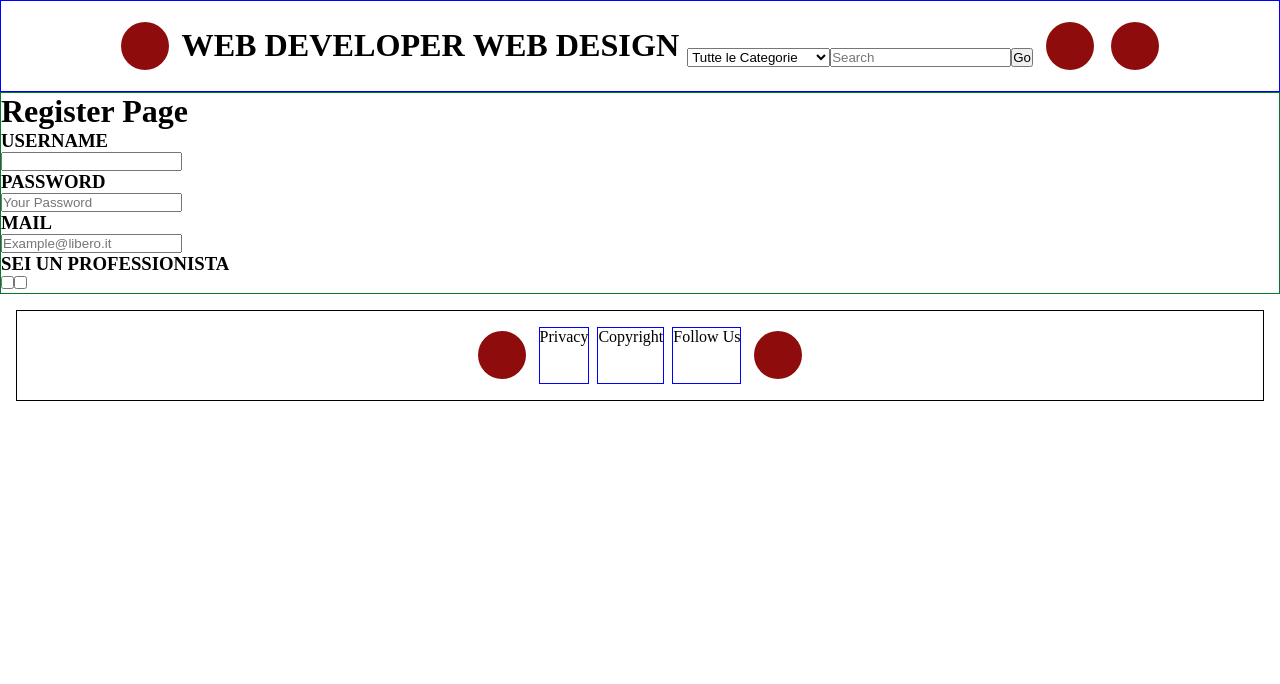
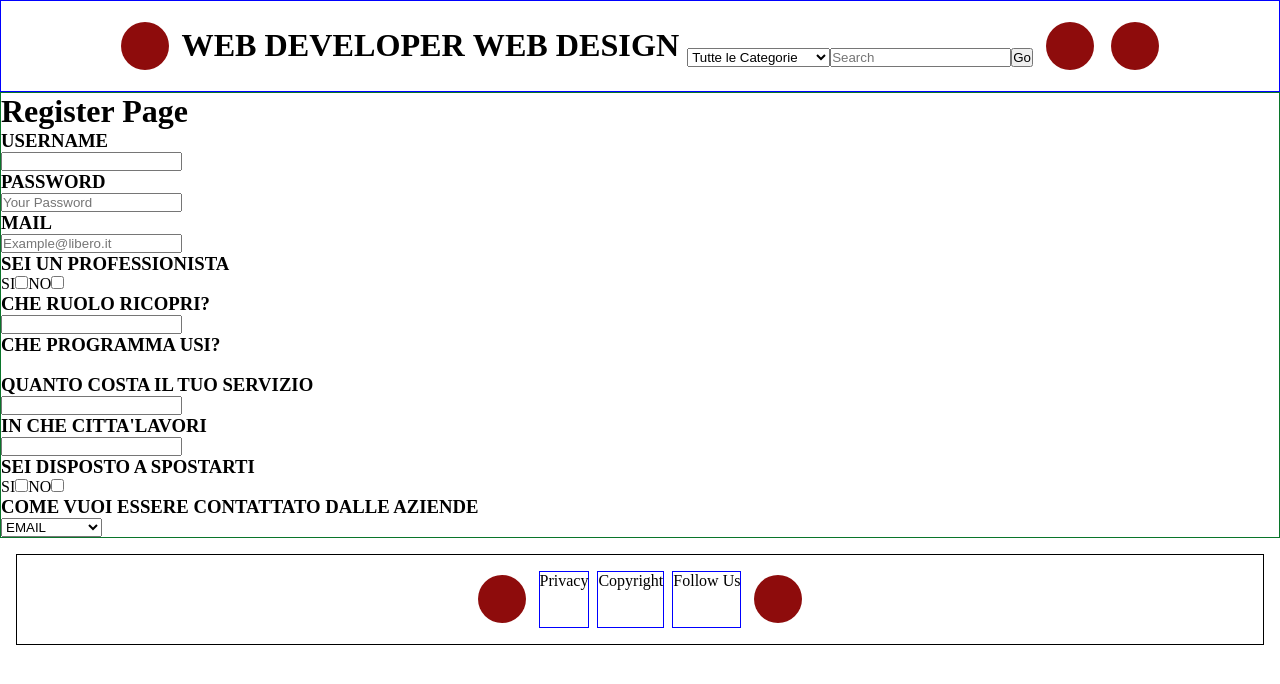
Before and after one commit to develhope/FS29-Team1-Project4, a React (Vite) app in the folder project_4/: page /register in a window 1280 px wide. Shown: the top 684 px of the page. Built offline with nearby package versions, Linux system fonts and the light colour scheme.

Commit message:
aggiunto input register page

```diff
--- a/project_4/src/pages/RegisterPage.jsx
+++ b/project_4/src/pages/RegisterPage.jsx
@@ -1,4 +1,47 @@
+import { useState } from "react";
+
 export function RegisterPage() {
+  const [isPro, setIsPro] = useState(true);
+  const [contact, setcontact] = useState("")
+
+  function handleIsProfessionist(event) {
+    event.preventDefault();
+    const value = event.target.value;
+    if (value === "NO") {
+      setIsPro(false);
+    }
+  }
+  function handleUserContact(event) {
+    event.preventDefault();
+    const values = event.target.value;
+    setcontact(values)
+    if(values==="MAIL") {
+      <div><h3>INSERISCI MAIL</h3>
+      <input type="mail" /></div>
+    } else if (values === "PHONE") {
+      <div>
+      <h3>INSERISCI IL TUO NUMERO DI TELEFONO</h3>
+      <input type="number" />
+      </div>
+    } else if (values === "FACE") {
+      <div>
+      <h3>INSERISCI IL TUO CONTATTO FACEBOOK</h3>
+      <input type="text" />
+      </div>
+    } else if (values === "INSTA") {
+      <div>
+      <h3>INSERISCI IL TUO CONTATTO INSTAGRAM</h3>
+      <input type="text" />
+      </div> }
+      else {<div>
+        <h3>INSERISCI IL TUO CONTATTO TWITTER</h3>
+        <input type="text" />
+      </div>}
+
+
+
+  }
+
   return (
     <div>
       <h1>Register Page</h1>
@@ -10,8 +53,54 @@ export function RegisterPage() {
         <h3>MAIL</h3>
         <input type="mail" placeholder="Example@libero.it" />
         <h3>SEI UN PROFESSIONISTA</h3>
-        <input type="checkbox" />
-        <input type="checkbox" />
+        <label>SI</label>
+        <input type="checkbox" onClick={handleIsProfessionist} value="SI" />
+        <label>NO</label>
+        <input type="checkbox" onClick={handleIsProfessionist} value="NO" />
+        {isPro ? <div>
+          <h3>CHE RUOLO RICOPRI?</h3>
+          <input type="text" />
+          <h3>CHE PROGRAMMA USI?</h3>
+          <img src="" alt="" />
+          <img src="" alt="" />
+          <img src="" alt="" />
+          <img src="" alt="" />
+          <img src="" alt="" />
+          <img src="" alt="" />
+          <img src="" alt="" />
+          <img src="" alt="" />
+          <h3>QUANTO COSTA IL TUO SERVIZIO</h3>
+          <input type="text" />
+          <h3>IN CHE CITTA'LAVORI</h3>
+          <input type="text" />
+          <h3>SEI DISPOSTO A SPOSTARTI</h3>
+          <label >SI</label>
+          <input type="checkbox" />
+          <label>NO</label>
+          <input type="checkbox" />
+          <h3>COME VUOI ESSERE CONTATTATO DALLE AZIENDE</h3>
+          <select name="" id="" onChange={handleUserContact}>
+            <option value="MAIL">EMAIL</option>
+            <option value="PHONE">TELEFONO</option>
+            <option value="FACE">FACEBOOK</option>
+            <option value="INSTA">INSTAGRAM</option>
+            <option value="TWI">TWITTER</option>
+          </select>
+        </div> :
+        <div>
+          <h3>NOME DELL'AZIENDA</h3>
+          <input type="text" />
+          <h3>CHE TIPO DI PROFESSIONISTA CERCHI</h3>
+          <select name="" id="">
+            <option value="">WEB DEVELOPER</option>
+            <option value="">WEB DESIGNER</option>
+            <option value="">GAME DESIGNER</option>
+            <option value="">3D DESIGNER</option>
+            </select>
+            {/* {contact === "MAIL" ? <div><h3>INSERIRE CONTATTO MAIL</h3>
+            <input type="email" /></div>} :  */}
+            </div>}
+
       </form>
     </div>
   );
```
